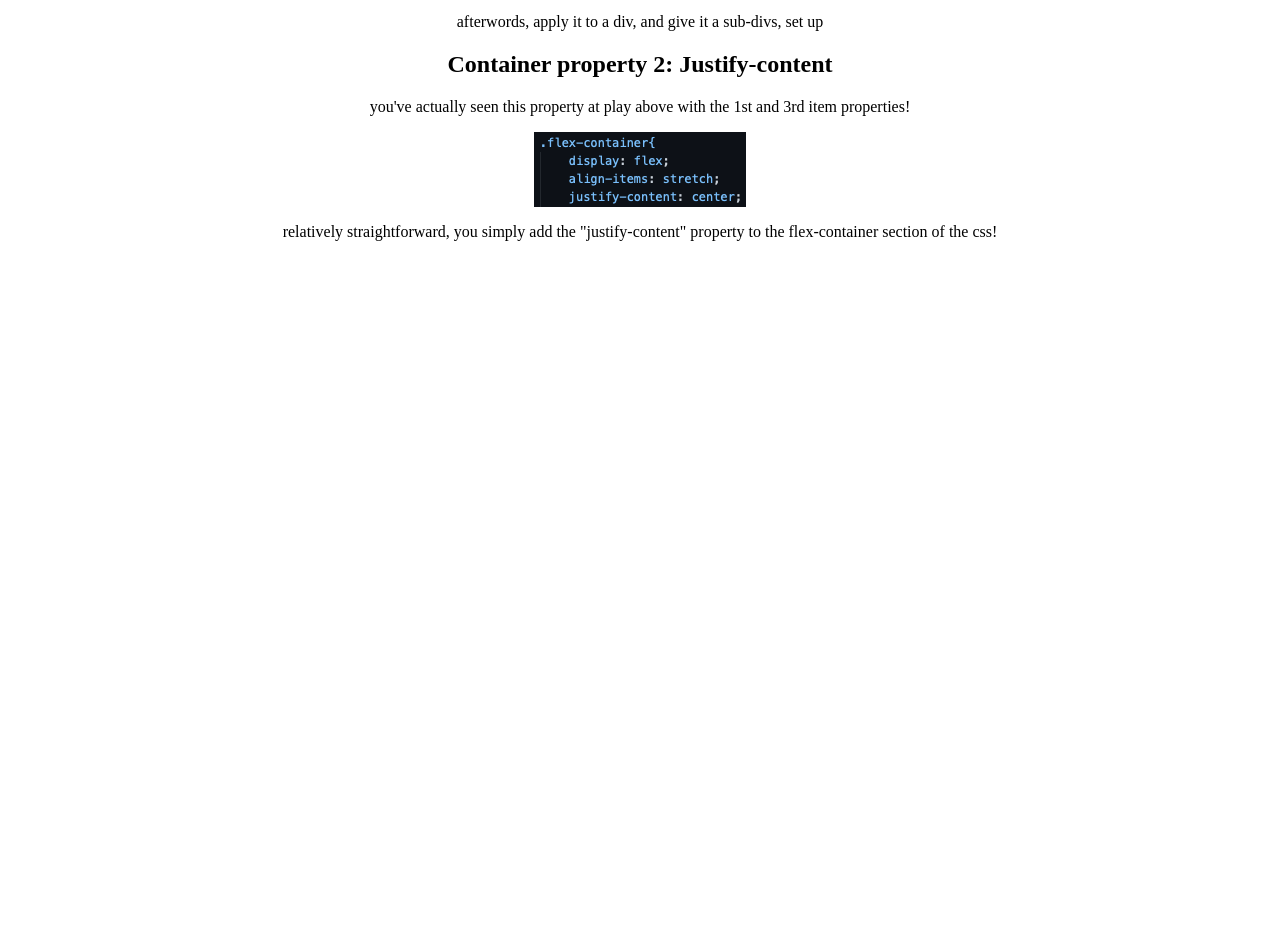
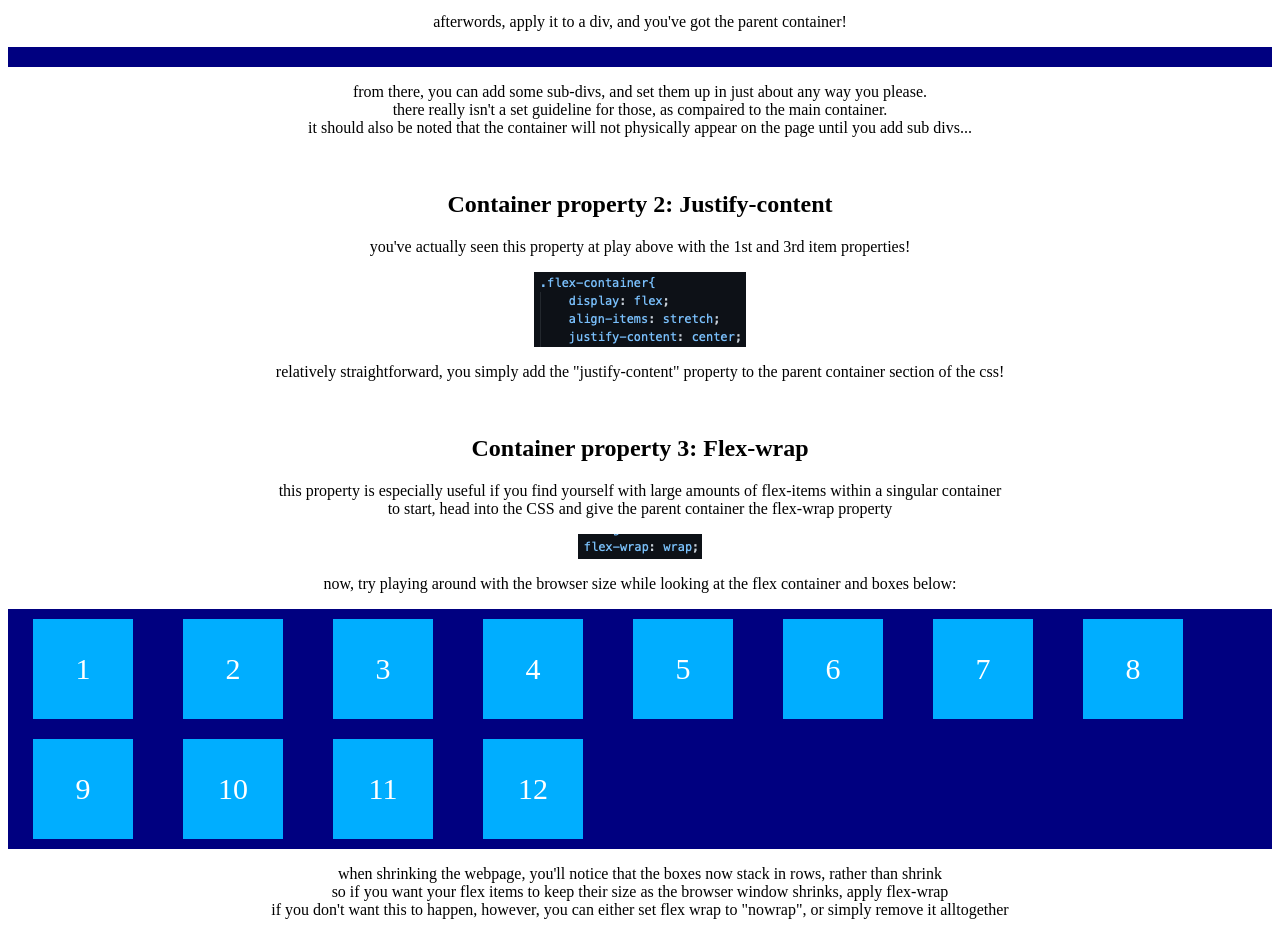
Before and after one commit to oaisd-ctc/flex-box-demo-James-Bruxvoort-Student, a plain HTML site: page flex.html in a window 1280 px wide. Shown: the part 1885-2820 px from the top of the page. Before the commit the page ends 2180 px from the top, so only its background shows below. Drawn offline with Linux system fonts and the light colour scheme.

Commit message:
finished the flex container section

```diff
--- a/flex.html
+++ b/flex.html
@@ -74,12 +74,46 @@
             <br>to start, set up a div class similar to this:
         </p>
         <img src="images/Parent.png" alt="parent-container code">
-        <p>afterwords, apply it to a div, and give it a sub-divs, set up</p>
+        <p>afterwords, apply it to a div, and you've got the parent container!</p>
+        <div class="flex-container">
+            <div></div>
+        </div>
+        <p>
+            from there, you can add some sub-divs, and set them up in just about any way you please.
+            <br>there really isn't a set guideline for those, as compaired to the main container.
+            <br>it should also be noted that the container will not physically appear on the page until you add sub divs...
+        </p>
+        <br>
         <h2>Container property 2: Justify-content</h2>
         <p>you've actually seen this property at play above with the 1st and 3rd item properties!</p>
         <img src="images/Justify.png" alt="Justify-content property">
-        <p>relatively straightforward, you simply add the "justify-content" property to the flex-container section of the css!</p>
+        <p>relatively straightforward, you simply add the "justify-content" property to the parent container section of the css!</p>
         <br>
-        <h2></h2>
+        <h2>Container property 3: Flex-wrap</h2>
+        <p>
+            this property is especially useful if you find yourself with large amounts of flex-items within a singular container
+            <br>to start, head into the CSS and give the parent container the flex-wrap property
+        </p>
+        <img src="images/Flex-wrap.png" alt="flex-wrap code">
+        <p>now, try playing around with the browser size while looking at the flex container and boxes below:</p>
+        <div class="flex-container" style="justify-content:flex-start;flex-wrap: wrap;">
+            <div>1</div>
+            <div>2</div>
+            <div>3</div>
+            <div>4</div>
+            <div>5</div>
+            <div>6</div>
+            <div>7</div>
+            <div>8</div>
+            <div>9</div>
+            <div>10</div>
+            <div>11</div>
+            <div>12</div>
+        </div>
+        <p>
+            when shrinking the webpage, you'll notice that the boxes now stack in rows, rather than shrink
+            <br>so if you want your flex items to keep their size as the browser window shrinks, apply flex-wrap
+            <br>if you don't want this to happen, however, you can either set flex wrap to "nowrap", or simply remove it alltogether
+        </p>
     </body>
 </html>
```
Also changed, not shown: images/Flex-wrap.png (added).
